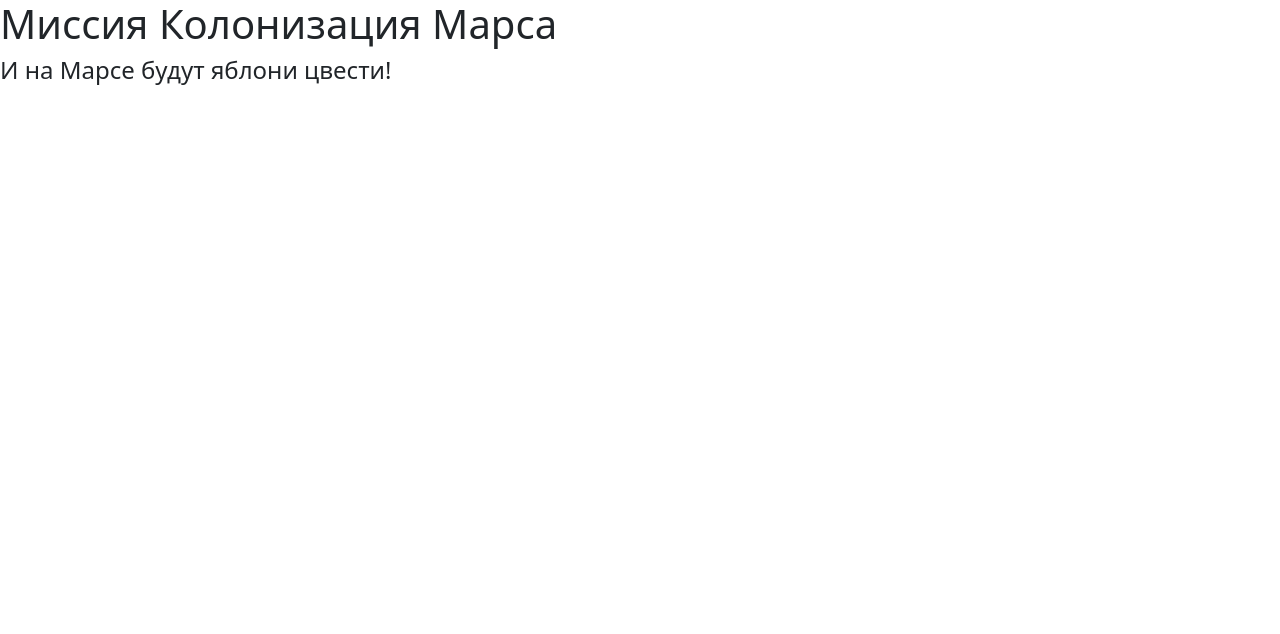
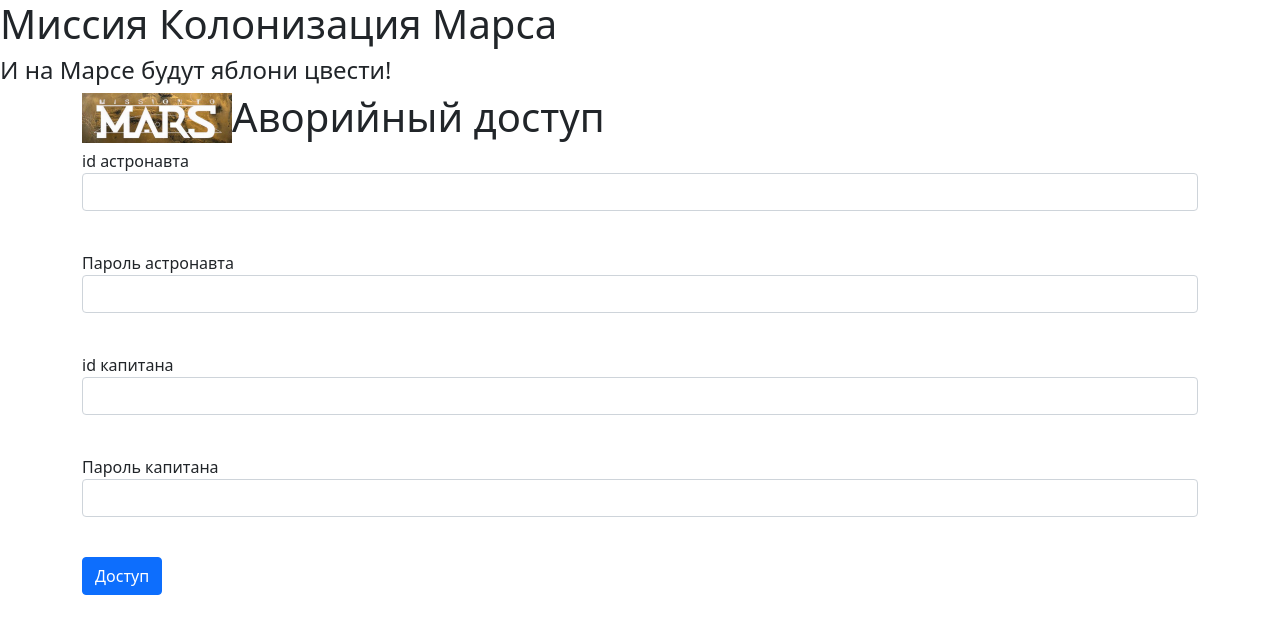
Before and after one commit to Alchemmist/Yandex-Mars, a Flask app: page /login in a window 1280 px wide. Shown: the top 634 px of the page. Run offline with Flask 3, Linux system fonts and the light colour scheme.

Commit message:
slove task: double protection

```diff
--- a/app/forms/user.py
+++ b/app/forms/user.py
@@ -3,14 +3,16 @@ from wtforms import (
         PasswordField,
         SubmitField,
         EmailField,
-        BooleanField
+        BooleanField,
+        StringField,
     )
 from wtforms.validators import DataRequired
 
 
-# Модель формы авторизации пользователя
 class LoginForm(FlaskForm):
-    email = EmailField('Почта', validators=[DataRequired()])
-    password = PasswordField('Пароль', validators=[DataRequired()])
-    remember_me = BooleanField('Запомнить меня')
-    submit = SubmitField('Войти')
+    id_astro = StringField("id астронавта")
+    password_astro = PasswordField('Пароль астронавта', validators=[DataRequired()])
+    id_cap = StringField("id капитана")
+    password_cap = PasswordField("Пароль капитана", validators=[DataRequired()])
+
+    submit = SubmitField('Доступ')
--- a/app/main.py
+++ b/app/main.py
@@ -1,12 +1,8 @@
-from flask import (
-        Flask,
-        render_template,
-        )
+from flask import Flask, render_template, redirect
 from data.db_session import global_init, create_session
-from data.use_db import (
-        add_colonials,
-        add_jobs,
-        )
+from data.use_db import add_colonials, add_jobs
+from forms.user import LoginForm
+from data.users import User
 
 
 PATH_TO_DB = "../db/mars_explorer.db"
@@ -79,6 +75,24 @@ def auto_answer():
     return render_template('auto_answer.html', **content)
 
 
+# Двойная защита
+@app.route('/login', methods=['GET', 'POST'])
+def login():
+    form = LoginForm()
+    if form.validate_on_submit():
+        db_sess = create_session()
+        astro = db_sess.query(User).filter(User.id == form.id_astro.data).first()
+        cap = db_sess.query(User).filter(User.id == form.id_cap.data).first()
+
+        if (astro and astro.check_password(form.password_astro.data)) and \
+        (cap and cap.check_password(form.password_cap.data)):
+            return redirect("/index")
+        return render_template('login.html',
+                               message="Неправильный логин или пароль",
+                               form=form)
+    return render_template('login.html', title='Аворийный доступ', form=form)
+
+
 if __name__ == '__main__':
     # Добавить капитана и 3-х членов экипажа
     #add_colonials(PATH_TO_DB)
--- /dev/null
+++ b/app/static/css/login.css
@@ -0,0 +1,3 @@
+img {
+    float: left;
+}
--- a/app/templates/base.html
+++ b/app/templates/base.html
@@ -9,11 +9,14 @@
         href="https://cdn.jsdelivr.net/npm/bootstrap@5.0.0-beta1/dist/css/bootstrap.min.css"
         integrity="sha384-giJF6kkoqNQ00vy+HMDP7azOuL0xtbfIcaT9wjKHr8RbDVddVHyTfAAsrekwKmP1"
   crossorigin="anonymous">
-  <link rel="stylesheet" type="text/css" href="{url_for('static', filename='css/style1.css')}" />
+  <link rel="stylesheet" href="static/css/login.css"/>
 </head>
 <body>
 <h1>Миссия Колонизация Марса</h1>
 <h4>И на Марсе будут яблони цвести!</h4>
-  {% block content %}{% endblock %}
+<!-- Begin page content -->
+<main role="main" class="container">
+    {% block content %}{% endblock %}
+</main>
 </body>
 </html>
--- a/app/templates/login.html
+++ b/app/templates/login.html
@@ -1,29 +1,49 @@
-<!-- Отображение формы авторизации -->
-{% extends "base2.html" %}
+{% extends "base.html" %}
 
 {% block content %}
-    <h1>Авторизация</h1>
+    <img src="/static/img/mars.jpeg"/>
+    <h1>Аворийный доступ</h1>
     <form action="" method="post">
         {{ form.hidden_tag() }}
+        <!-- --------------- -->
         <p>
-            {{ form.email.label }}<br>
-            {{ form.email(class="form-control", type="email") }}<br>
-            {% for error in form.email.errors %}
+            {{ form.id_astro.label }}<br>
+            {{ form.id_astro(class="form-control") }}<br>
+            {% for error in form.id_astro.errors %}
                 <div class="alert alert-danger" role="alert">
                     {{ error }}
                 </div>
             {% endfor %}
         </p>
         <p>
-            {{ form.password.label }}<br>
-            {{ form.password(class="form-control", type="password") }}<br>
-            {% for error in form.password.errors %}
+            {{ form.password_astro.label }}<br>
+            {{ form.password_astro(class="form-control", type="password") }}<br>
+            {% for error in form.password_astro.errors %}
                 <div class="alert alert-danger" role="alert">
                     {{ error }}
                 </div>
             {% endfor %}
         </p>
-        <p>{{ form.remember_me() }} {{ form.remember_me.label }}</p>
+        <!-- --------------- -->
+        <p>
+            {{ form.id_cap.label }}<br>
+            {{ form.id_cap(class="form-control") }}<br>
+            {% for error in form.id_cap.errors %}
+                <div class="alert alert-danger" role="alert">
+                    {{ error }}
+                </div>
+            {% endfor %}
+        </p>
+        <p>
+            {{ form.password_cap.label }}<br>
+            {{ form.password_cap(class="form-control", type="password") }}<br>
+            {% for error in form.password_cap.errors %}
+                <div class="alert alert-danger" role="alert">
+                    {{ error }}
+                </div>
+            {% endfor %}
+        </p>
+        <!-- --------------- -->
         <p>{{ form.submit(type="submit", class="btn btn-primary") }}</p>
         <div>{{ message }}</div>
     </form>
```
Also changed, not shown: app/templates/login2.html (added, +30 -0 lines), app/static/img/mars.jpeg (added).
